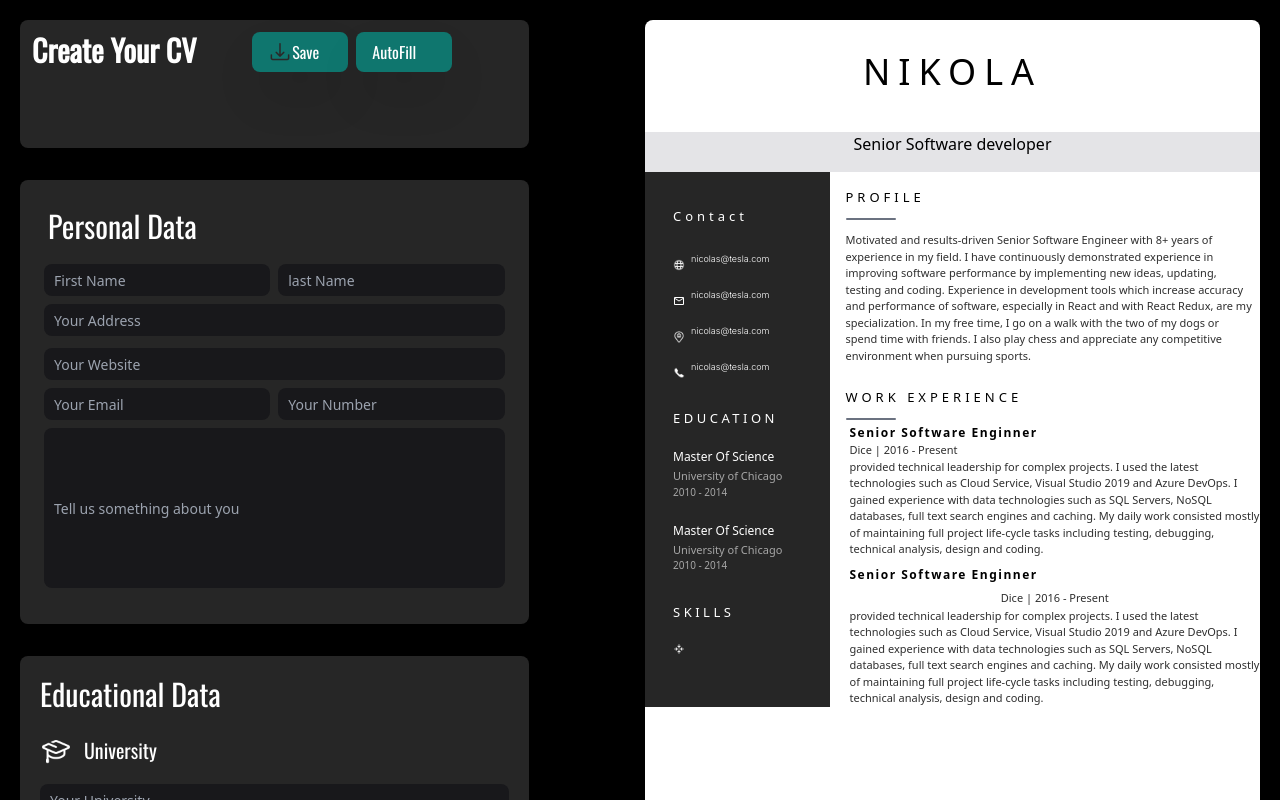
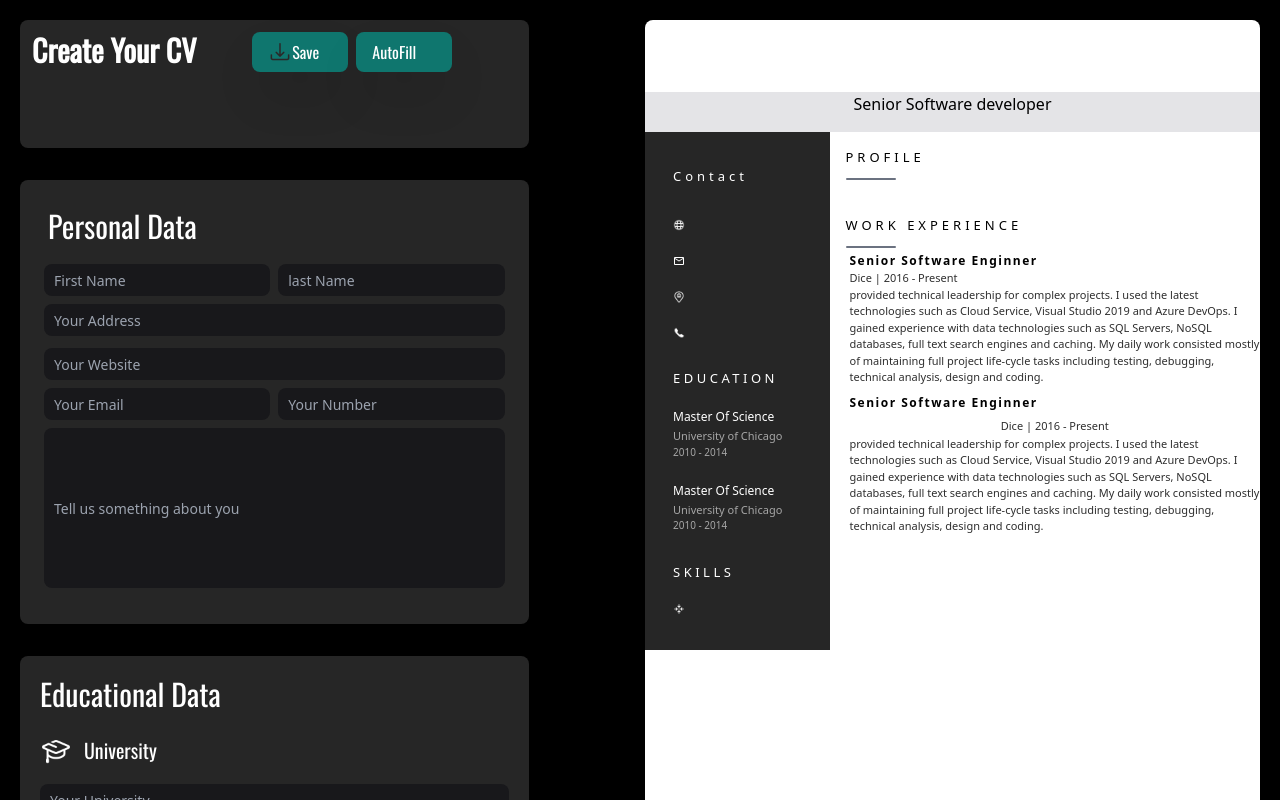
Before and after one commit to younesnd/CV-Creator, a React (Create React App) app: page / in a window 1280 px wide. Shown: the top 800 px of the page. Built offline with nearby package versions, Linux system fonts and the light colour scheme.

Commit message:
CV-Creator

```diff
--- a/src/components/Layout/Layout.tsx
+++ b/src/components/Layout/Layout.tsx
@@ -1,19 +1,51 @@
+import React, { useState } from "react";
 import "./Layout.css";
 import CreateCv from "../CreateCv/CreateCv";
 import PersonalData from "../PersonalData/PersonalData";
 import PreviewCv from "../PreviewCv/PreviewCv";
 import EducationalData from "../EducationalData/EducationalData";
 import PersonalExperience from "../PersonalExperience/PersonalExperience";
+import { PersonalDataType } from "../PreviewCv/PreviewCv";
 const Layout = () => {
+  const [formPersonalData, setFormPersonalData] = useState<PersonalDataType>({
+    firstName: "",
+    lastName: "",
+    address: "",
+    website: "",
+    email: "",
+    number: "",
+    desc: "",
+  });
+  const onInputChange = (e: React.ChangeEvent<HTMLInputElement>) => {
+    setFormPersonalData((state) => ({
+      ...state,
+      [e.target.name]: e.target.value,
+    }));
+  };
   return (
     <div className="grid grid-cols-[auto,0.9fr] space-x-3 p-5 gap-12">
       <div className="space-y-8">
         <CreateCv />
-        <PersonalData />
+        <PersonalData
+          onInputchange={onInputChange}
+          firstName={formPersonalData.firstName}
+          address={formPersonalData.address}
+          website={formPersonalData.website}
+          email={formPersonalData.email}
+          number={formPersonalData.number}
+          desc={formPersonalData.desc}
+        />
         <EducationalData />
-        <PersonalExperience/>
+        <PersonalExperience />
       </div>
-      <PreviewCv />
+      <PreviewCv
+        firstName={formPersonalData.firstName}
+        address={formPersonalData.address}
+        website={formPersonalData.website}
+        email={formPersonalData.email}
+        number={formPersonalData.number}
+        desc={formPersonalData.desc}
+      />
     </div>
   );
 };
--- a/src/components/PersonalData/PersonalData.tsx
+++ b/src/components/PersonalData/PersonalData.tsx
@@ -1,4 +1,15 @@
-const PersonalData = () => {
+type PersonalDataProps = {
+  onInputchange: (e: React.ChangeEvent<HTMLInputElement>) => void;
+  firstName: string;
+  address: string;
+  website: string;
+  email: string;
+  number: string;
+  desc: string;
+};
+const PersonalData = (props: PersonalDataProps) => {
+  const { onInputchange, firstName, address, website, email, number, desc } =
+    props;
   return (
     <div className="flex flex-col conatiner bg-[#262626] text-white rounded-lg w-[90%] p-4">
       <h2 className="text-3xl font-Osland p-3 text-left">Personal Data</h2>
@@ -6,11 +17,12 @@ const PersonalData = () => {
       <div className="flex space-x-2 p-2 justify-between">
         <input
           type="text"
-            id="first_name"
+          name="firstName"
           className="bg-zinc-900  text-white text-sm rounded-lg h-8  p-2.5 w-full "
           placeholder="First Name"
           required
-
+          value={firstName}
+          onChange={onInputchange}
         />
 
         <input
@@ -23,42 +35,52 @@ const PersonalData = () => {
       </div>
       <input
         type="text"
-          id="last_name"
+        name="address"
         className="bg-zinc-900 text-white  text-sm rounded-lg h-8 mx-2 p-2.5 mb-3"
         placeholder="Your Address"
         required
+        value={address}
+        onChange={onInputchange}
       />
       <input
         type="text"
-          id="last_name"
+        name="website"
         className="bg-zinc-900 text-white  text-sm rounded-lg h-8 mx-2 p-2.5"
         placeholder="Your Website"
         required
+        value={website}
+        onChange={onInputchange}
       />
       <div className="flex space-x-2 p-2 justify-between">
         <input
           type="text"
-            id="first_name"
+          name="email"
           className="bg-zinc-900  text-white text-sm rounded-lg h-8 p-2.5 w-full "
           placeholder="Your Email"
           required
+          value={email}
+          onChange={onInputchange}
         />
 
         <input
           type="text"
-            id="last_name"
+          name="number"
           className="bg-zinc-900 text-white  text-sm rounded-lg h-8  p-2.5 w-full "
           placeholder="Your Number"
           required
+          value={number}
+          onChange={onInputchange}
         />
       </div>
 
       <input
         type="text"
-          id="last_name"
+        name="desc"
         className="bg-zinc-900 text-white text-sm rounded-lg mx-2 p-2.5 mb-5 h-40"
         placeholder="Tell us something about you"
         required
+        value={desc}
+        onChange={onInputchange}
       />
     </div>
   );
--- a/src/components/PreviewCv/PreviewCv.tsx
+++ b/src/components/PreviewCv/PreviewCv.tsx
@@ -1,7 +1,17 @@
 import { useRef } from "react";
 import html2canvas from "html2canvas";
 import { jsPDF } from "jspdf";
-const PreviewCv = () => {
+
+export type PersonalDataType = {
+  firstName: string;
+  lastName?: string;
+  address: string;
+  website: string;
+  email: string;
+  number: string;
+  desc: string;
+};
+const PreviewCv = (Info: PersonalDataType) => {
   const printRef = useRef<HTMLDivElement>(null);
   const handleDownloadPdf = async () => {
     const element = printRef.current;
@@ -17,12 +27,16 @@ const PreviewCv = () => {
     pdf.save("print.pdf");
   };
   return (
-    <div ref={printRef} className=" bg-white h-[800px] left-[614px] w-[615px] rounded-lg flex flex-col">
+    <div
+      ref={printRef}
+      className=" bg-white h-[800px] left-[614px] w-[615px] rounded-lg flex flex-col"
+    >
       <div className="grid grid-rows-[auto,0.75fr]">
         <div className="grid grid-rows-[0.8fr,auto]">
-          <h1 className="mb-2 p-8 tracking-[8px] text-center font-medium text-4xl uppercase">Nikola</h1>
+          <h1 className="mb-2 p-8 tracking-[8px] text-center font-medium text-4xl uppercase">
+            {Info.firstName}
+          </h1>
           <div className="bg-zinc-200 h-10  font-extralight">
-
             Senior Software developer
           </div>
         </div>
@@ -40,8 +54,8 @@ const PreviewCv = () => {
                       className="h-3 w-3 self-center mt-3"
                       alt="trash"
                     />
-                    <span className="font-Inter text-[9px] text-white">
-                      nicolas@tesla.com
+                    <span id="Website" className="font-Inter text-[9px] text-white">
+                      {Info.website}
                     </span>
                   </div>
                   <div className="flex items-center space-x-1.5">
@@ -50,8 +64,8 @@ const PreviewCv = () => {
                       className="h-3 w-3 mt-3"
                       alt="trash"
                     />{" "}
-                    <span className="font-Inter text-[9px] text-white">
-                       nicolas@tesla.com
+                    <span id="Email" className="font-Inter text-[9px] text-white">
+                      {Info.email}
                     </span>
                   </div>
                   <div className="flex items-center space-x-1.5">
@@ -60,8 +74,8 @@ const PreviewCv = () => {
                       className="h-3 w-3 mt-3 "
                       alt="trash"
                     />
-                    <span className="font-Inter text-[9px] text-white">
-                      nicolas@tesla.com
+                    <span id="Address" className="font-Inter text-[9px] text-white">
+                      {Info.address}
                     </span>
                   </div>
                   <div className="flex items-center space-x-1.5">
@@ -70,8 +84,8 @@ const PreviewCv = () => {
                       className="h-3 w-3 mt-3"
                       alt="trash"
                     />
-                    <span className="font-Inter text-[9px] text-white">
-                        nicolas@tesla.com
+                    <span id="Number" className="font-Inter text-[9px] text-white">
+                      {Info.number}
                     </span>
                   </div>
                 </div>
@@ -126,15 +140,7 @@ const PreviewCv = () => {
               PROFILE
             </h3>
             <p className="font-Work text-[11px] p-2 tracking-normal leading-[16.5px] text-left ml-2 text-[#2e2e2e]">
-              Motivated and results-driven Senior Software Engineer with 8+
-              years of experience in my field. I have continuously demonstrated
-              experience in improving software performance by implementing new
-              ideas, updating, testing and coding. Experience in development
-              tools which increase accuracy and performance of software,
-              especially in React and with React Redux, are my specialization.
-              In my free time, I go on a walk with the two of my dogs or spend
-              time with friends. I also play chess and appreciate any
-              competitive environment when pursuing sports.
+             {Info.desc}
             </p>
             <div className="mb-2">
               <h3
@@ -171,7 +177,7 @@ const PreviewCv = () => {
                 Dice | 2016 - Present
               </button>
               <p className="text-[11px] font-Work font-normal text-[#2e2e2e] text-left ml-5 tracking-normal">
-                {" "}
+
                 provided technical leadership for complex projects. I used the
                 latest technologies such as Cloud Service, Visual Studio 2019
                 and Azure DevOps. I gained experience with data technologies
```
Lines whose indentation alone changed are shown as unchanged.
